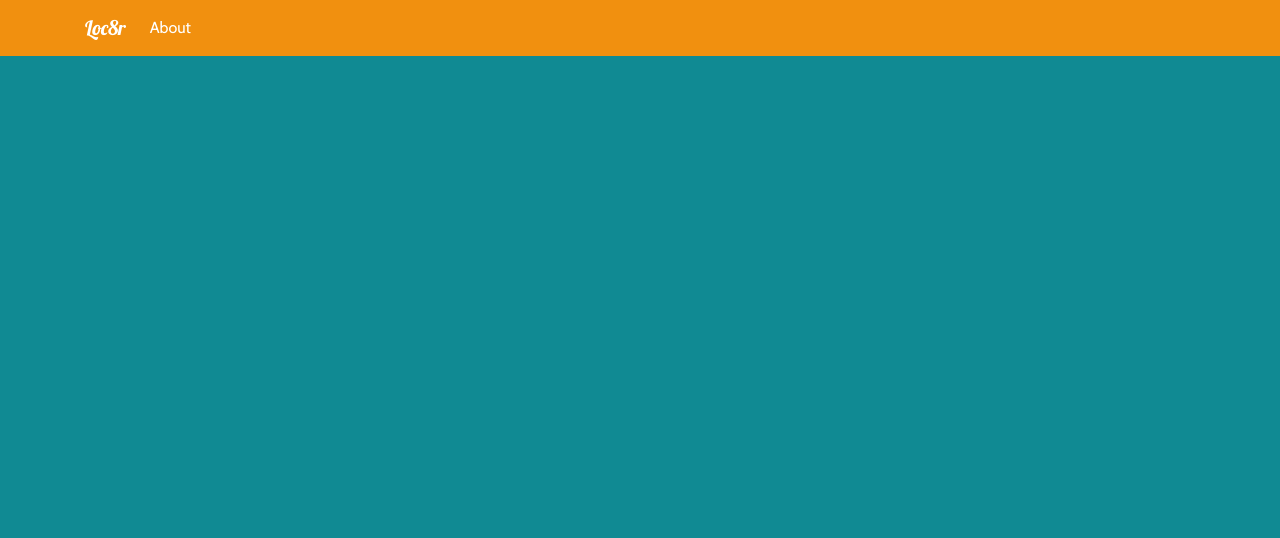
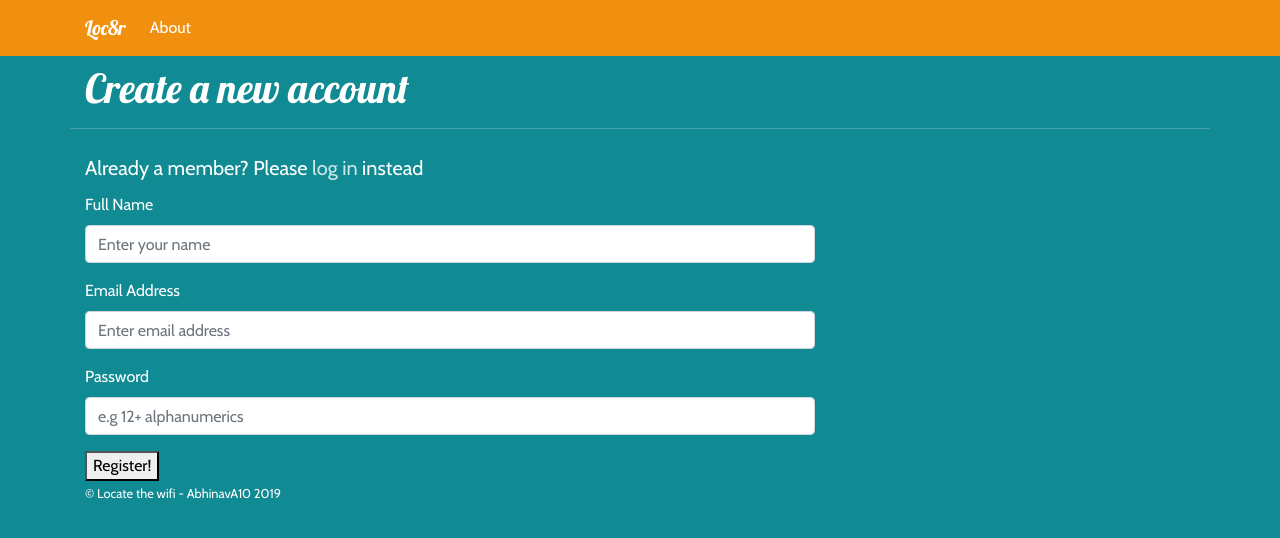
Before and after one commit to AbhinavA10/loc8r-app, an Angular app in the folder app_public/: page /register in a window 1280 px wide. Before the commit this address led to /. Shown: the top 538 px of the page. Built offline with nearby package versions, Linux system fonts and the light colour scheme.

Commit message:
add login and register page

```diff
--- a/app_public/src/app/app.module.ts
+++ b/app_public/src/app/app.module.ts
@@ -21,6 +21,8 @@ import { RatingStarsComponent } from './rating-stars/rating-stars.component';
 import { LocationDetailsComponent } from './location-details/location-details.component';
 import { DetailsPageComponent } from './details-page/details-page.component';
 import { MostRecentFirstPipe } from './most-recent-first.pipe';
+import { RegisterComponent } from './register/register.component';
+import { LoginComponent } from './login/login.component';
 
 // Describe module using a decorator
 // Decorator:
@@ -37,7 +39,9 @@ import { MostRecentFirstPipe } from './most-recent-first.pipe';
     RatingStarsComponent,
     LocationDetailsComponent,
     DetailsPageComponent,
-    MostRecentFirstPipe
+    MostRecentFirstPipe,
+    RegisterComponent,
+    LoginComponent
   ],
   imports: [
     BrowserModule,
--- a/app_public/src/app/authentication.service.ts
+++ b/app_public/src/app/authentication.service.ts
@@ -43,6 +43,7 @@ export class AuthenticationService {
   public register(user: User): Promise<any> {
     return this.loc8rDataService.register(user)
       .then((authResp: AuthResponse) => this.saveToken(authResp.token)); // save JWT
+    //TODO: what happens if user already exists?
   }
 
   /**
--- /dev/null
+++ b/app_public/src/app/login/login.component.html
@@ -0,0 +1,22 @@
+<app-page-header [content]="pageContent.header"></app-page-header>
+<div class="row">
+    <div class="col-12 col-md-8">
+        <p class="lead">Not a member? Please<a routerLink="/register">register</a> first
+        </p>
+        <form (ngSubmit)="onLoginSubmit(evt)">
+            <div role="alert" *ngIf="formError" class="alert alert-danger">
+                {{ formError }}
+            </div>
+            <div class="form-group">
+                <label for="email">Email Address</label>
+                <input type="email" class="form-control" id="email" name="email"placeholder="Enter email address" [(ngModel)]="credentials.email">
+            </div>
+            <div class="form-group">
+                <label for="password">Password</label>
+                <input type="password" class="form-control" id="password" name="password" placeholder="e.g 12+ alphanumerics"[(ngModel)]="credentials.password">
+            </div>
+            <button type="submit" role="button" class="btn btn-default">Sign in!</button>
+        </form>
+    </div>
+    <app-sidebar [content]="pageContent.sidebar" class="col-12 col-md-4"></app-sidebar>
+</div>
--- /dev/null
+++ b/app_public/src/app/login/login.component.ts
@@ -0,0 +1,56 @@
+import { Component, OnInit } from '@angular/core';
+import { Router } from '@angular/router';
+import { AuthenticationService } from '../authentication.service';
+
+@Component({
+  selector: 'app-login',
+  templateUrl: './login.component.html',
+  styleUrls: ['./login.component.css']
+})
+
+export class LoginComponent implements OnInit {
+  public formError: string = ''; // used when registration has errors
+  public credentials = { // view is binded to this
+    name: '', // name field is left here so we can cast 'credentials' to a type 'User' object, with the extra field of password
+    email: '',
+    password: ''
+  };
+  public pageContent = {
+    header: {
+      title: 'Sign in to Loc8r',
+      strapline: ''
+    },
+    sidebar: ''
+  };
+  constructor(
+    private router: Router,
+    private authenticationService: AuthenticationService
+  ) { }
+  ngOnInit() {
+  }
+
+  /**
+   * Called when the submit button is clicked
+   * Wrapper to make sure all fields are provided
+   */
+  public onLoginSubmit(): void {
+    this.formError = '';
+    if (
+      !this.credentials.email || //TODO: validate that it is actually an email
+      !this.credentials.password
+    ) {
+      this.formError = 'All fields are required, please try again';
+    } else {
+      this.doLogin();
+    }
+  }
+
+  /**
+   * Calls authentication service to register
+   */
+  private doLogin(): void {
+    this.authenticationService.login(this.credentials) // we can still send the credentials object as a User type
+      .then(() => this.router.navigateByUrl('/'))
+      .catch((message) => this.formError = message);
+  }
+}
--- /dev/null
+++ b/app_public/src/app/register/register.component.html
@@ -0,0 +1,24 @@
+<app-page-header [content]="pageContent.header"></app-page-header>
+<div class="row">
+    <div class="col-12 col-md-8">
+        <p class="lead">Already a member? Please <a routerLink="/login">log in</a> instead</p>
+        <form (submit)="onRegisterSubmit()">
+            <div role="alert" *ngIf="formError" class="alert alert-danger">{{ formError }}</div>
+            <div class="form-group">
+                <label for="name">Full Name</label>
+                <input class="form-control" id="name" name="name" placeholder="Enter your name" [(ngModel)]="credentials.name">
+            </div>
+            <div class="form-group">
+                <label for="email">Email Address</label>
+                <input type="email" class="form-control" id="email" name="email"placeholder="Enter email address" [(ngModel)]="credentials.email">
+                <!--user's name email and password are bound to the viewmodel-->
+            </div>
+            <div class="form-group">
+                <label for="password">Password</label>
+                <input type="password" class="form-control" id="password"name="password" placeholder="e.g 12+ alphanumerics"[(ngModel)]="credentials.password">
+            </div>
+            <button type="submit" role="button" class="btnbtn-primary">Register!</button>
+        </form>
+    </div>
+    <app-sidebar [content]="pageContent.sidebar" class="col-12 col-md-4"></app-sidebar>
+</div>
--- /dev/null
+++ b/app_public/src/app/register/register.component.ts
@@ -0,0 +1,57 @@
+import { Component, OnInit } from '@angular/core';
+import { Router } from '@angular/router';
+import { AuthenticationService } from '../authentication.service';
+
+@Component({
+  selector: 'app-register',
+  templateUrl: './register.component.html',
+  styleUrls: ['./register.component.css']
+})
+
+export class RegisterComponent implements OnInit {
+  public formError: string = ''; // used when registration has errors
+  public credentials = { // view is binded to this
+    name: '',
+    email: '',
+    password: ''
+  };
+  public pageContent = {
+    header: {
+      title: 'Create a new account',
+      strapline: ''
+    },
+    sidebar: ''
+  };
+  constructor(
+    private router: Router,
+    private authenticationService: AuthenticationService
+  ) { }
+  ngOnInit() {
+  }
+
+  /**
+   * Called when the submit button is clicked
+   * Wrapper to make sure all fields are provided
+   */
+  public onRegisterSubmit(): void {
+    this.formError = '';
+    if (
+      !this.credentials.name ||
+      !this.credentials.email || //TODO: validate that it is actually an email
+      !this.credentials.password
+    ) {
+      this.formError = 'All fields are required, please try again';
+    } else {
+      this.doRegister();
+    }
+  }
+
+  /**
+   * Calls authentication service to register
+   */
+  private doRegister(): void {
+    this.authenticationService.register(this.credentials) // we can still send the credentials object as a User type
+      .then(() => this.router.navigateByUrl('/'))
+      .catch((message) => this.formError = message);
+  }
+}
--- a/app_public/src/app/user.ts
+++ b/app_public/src/app/user.ts
@@ -4,4 +4,6 @@
 export class User {
     email: string;
     name: string;
+    //password: string; // this field is not defined here as it would then be required wherever User is used.
+    // but we dont want to save the users password!
 }
```
Also changed, not shown: app_public/src/app/app-routing/app-routing.module.ts (+10 -0 lines), app_public/src/app/login/login.component.css (added), app_public/src/app/register/register.component.css (added), 2 other files (tests, documents, lock files or other folders).
